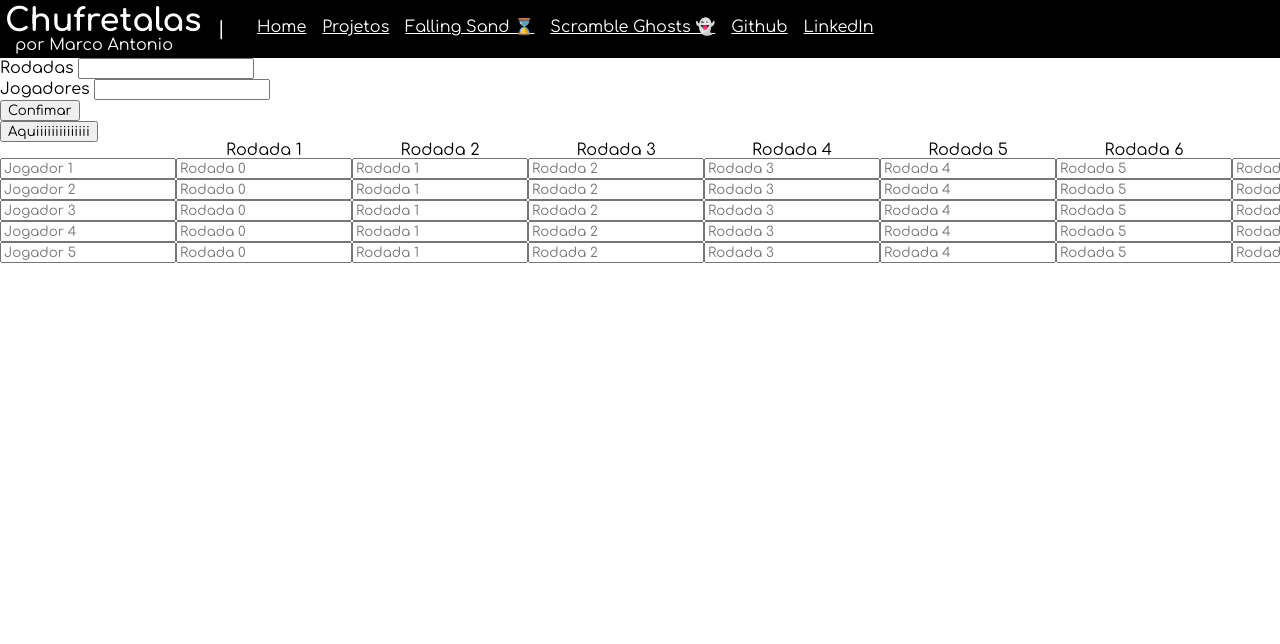
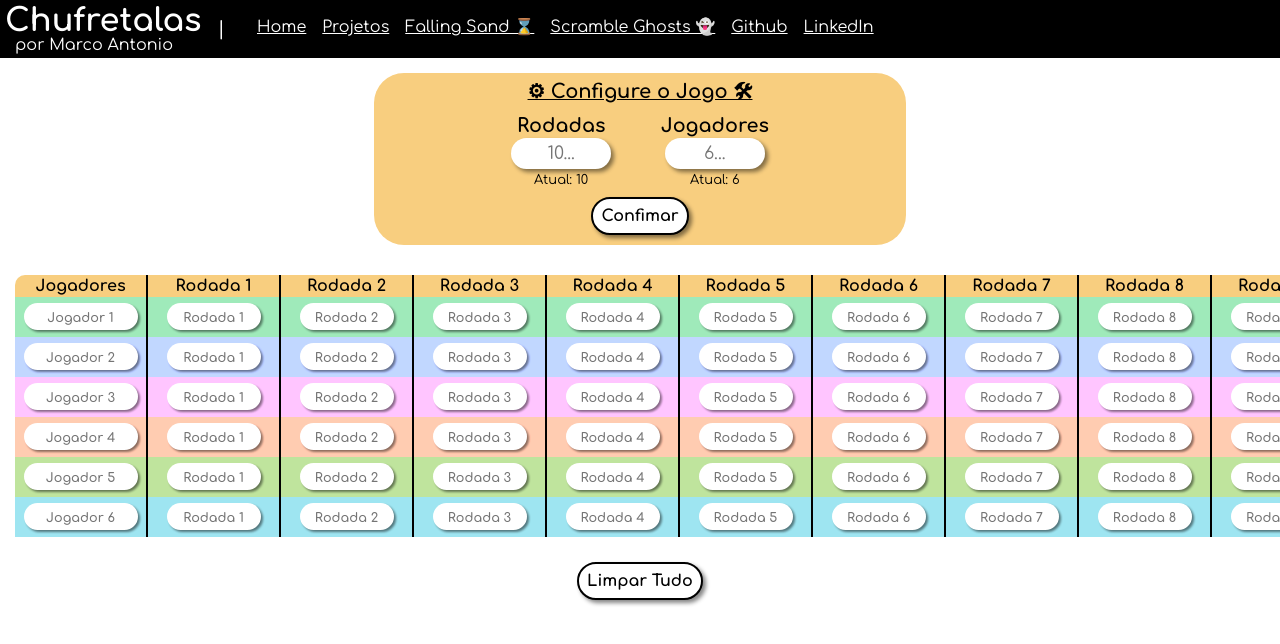
Before and after one commit to Chufretalas/chufretalas_site, a SvelteKit app: page /coisas/double_coisa in a window 1280 px wide. Shown: the top 644 px of the page. Built offline with nearby package versions, Linux system fonts and the light colour scheme.

Commit message:
styled double coisa and made the final adjustments

```diff
--- a/src/routes/coisas/double_coisa/+page.svelte
+++ b/src/routes/coisas/double_coisa/+page.svelte
@@ -5,6 +5,8 @@
     import matrix2DToString from "$lib/utils/matrix2DToString";
     import range from "$lib/utils/range";
     import { onMount } from "svelte";
+
+    const colors = ["#9cee98", "#98eeec", "#98b2ee", "#eeea98", "#ee9898"];
 
     const searchParams = new URLSearchParams($page.url.searchParams);
 
@@ -14,7 +16,7 @@
     let formNPlayers: number;
 
     let rounds: number = 10;
-    let nPlayers: number = 5;
+    let nPlayers: number = 6;
 
     let players = new Array<string>(nPlayers).fill("");
 
@@ -31,8 +33,6 @@
     }
 
     function saveToURL() {
-        console.log("params", Array.from(searchParams.values()));
-        console.log("fui chamado", isMounted);
         if (isMounted) {
             searchParams.set("rounds", rounds.toString());
             searchParams.set("nPlayers", nPlayers.toString());
@@ -62,7 +62,6 @@
         const sPScores = searchParams.get("scores");
 
         if (sPRounds && sPNPlayers && sPPlayers && sPScores) {
-            console.log({ sPRounds, sPNPlayers, sPPlayers, sPScores });
             rounds = +sPRounds;
             nPlayers = +sPNPlayers;
             players = sPPlayers.split(";");
@@ -82,8 +81,6 @@
                 }
             }
 
-            console.log("new scores", newScores);
-
             scores = newScores;
         }
 
@@ -91,12 +88,18 @@
     });
 
     //TODO: make it decent to look at
-    //TODO: add a reset button
+    //TODO: make an indication to whoever is winning
+    //TODO: show a leaderboard when all scores are filled
 </script>
+
+<svelte:head>
+    <title>Chufretalas - Double Coisa</title>
+</svelte:head>
 
 <Navbar />
 <main>
     <form
+        id="config_form"
         on:submit={(e) => {
             if (
                 confirm(
@@ -115,16 +118,20 @@
             }
         }}
     >
+        <h2>⚙ Configure o Jogo 🛠</h2>
+        <div class="inputs">
             <fieldset>
                 <label for="rounds">Rodadas</label>
                 <input
                     type="number"
                     name="rounds"
                     id="rounds"
-                min="0"
+                    placeholder="10..."
+                    min="1"
                     step="1"
                     bind:value={formRounds}
                 />
+                <span>Atual: {rounds}</span>
             </fieldset>
             <fieldset>
                 <label for="n_players">Jogadores</label>
@@ -132,18 +139,20 @@
                     type="number"
                     name="n_players"
                     id="n_players"
-                min="0"
+                    placeholder="6..."
+                    min="1"
                     step="1"
                     bind:value={formNPlayers}
                 />
+                <span>Atual: {nPlayers}</span>
             </fieldset>
+        </div>
         <button type="submit">Confimar</button>
     </form>
-    <button on:click={() => console.log(scores)}>Aquiiiiiiiiiiiiii</button>
     <table id="scores_table">
         <thead>
             <tr>
-                <th></th>
+                <th>Jogadores</th>
                 {#each range(1, rounds + 1) as roundNumber}
                     <th>Rodada {roundNumber}</th>
                 {/each}
@@ -152,53 +161,236 @@
         </thead>
         <tbody>
             {#each range(0, nPlayers) as vidx}
-                <tr>
-                    <td
-                        ><input
+                <tr
+                    style:filter={`hue-rotate(${Math.random() * 20 + vidx * 80}deg)`}
+                >
+                    <td>
+                        <div>
+                            <input
+                                class="name_input"
                                 type="text"
                                 bind:value={players[vidx]}
                                 placeholder={`Jogador ${vidx + 1}`}
                             />
+                        </div>
                     </td>
                     {#each range(0, rounds) as hidx}
-                        <td
-                            ><input
+                        <td>
+                            <div>
+                                <input
                                     type="number"
                                     min="0"
                                     step="1"
                                     bind:value={scores[vidx][hidx]}
-                                placeholder={`Rodada ${hidx}`}
+                                    placeholder={`Rodada ${hidx + 1}`}
                                     id={`${vidx} ${hidx}`}
                                 />
+                            </div>
                         </td>
                     {/each}
-                    <td
-                        ><input
+                    <td>
+                        <div>
+                            <input
                                 type="number"
                                 disabled
                                 value={scores[vidx].reduce(
-                                (acc, crr) => acc+ crr,
+                                    (acc, crr) => acc + crr,
                                     0,
                                 )}
                                 placeholder={`Jogador ${vidx + 1}`}
                             />
+                        </div>
                     </td>
                 </tr>
             {/each}
         </tbody>
     </table>
+
+    <button
+        id="clear_all_button"
+        on:click={() => {
+            if (confirm("Deseja mesmo limpar todos os dados?")) {
+                players = new Array(nPlayers).fill("");
+                scores = new Array(nPlayers)
+                    .fill(undefined)
+                    .map(() => new Array(rounds));
+                saveToURL();
+            }
+        }}>Limpar Tudo</button
+    >
 </main>
 
 <style>
+    button {
+        cursor: pointer;
+        background-color: white;
+        border-radius: 9999px;
+        border-style: solid;
+        padding: 8px;
+        font-size: 1rem;
+        font-weight: bold;
+        filter: drop-shadow(3px 3px 2px rgba(0, 0, 0, 0.473));
+        transition: all 200ms;
+    }
+
+    button:hover,
+    button:active {
+        background-color: black;
+        color: white;
+    }
+
     main {
         width: 100vw;
         margin: 0 auto;
     }
 
+    input::-webkit-outer-spin-button,
+    input::-webkit-inner-spin-button {
+        display: none;
+    }
+
+    #config_form {
+        background-color: #f8ce7f;
+        width: 40%;
+        margin: 15px auto;
+        padding: 10px;
+        border-radius: 30px;
+        display: flex;
+        flex-direction: column;
+        align-items: center;
+        row-gap: 10px;
+    }
+
+    #config_form h2 {
+        font-weight: bold;
+        text-decoration: underline;
+        font-size: 1.22rem;
+        margin-bottom: 3px;
+    }
+
+    #config_form .inputs {
+        width: 60%;
+        display: flex;
+        justify-content: space-around;
+    }
+
+    #config_form fieldset {
+        display: flex;
+        flex-direction: column;
+        align-items: center;
+    }
+
+    #config_form label {
+        font-size: 1.2rem;
+        margin-bottom: 3px;
+        font-weight: bold;
+    }
+
+    #config_form input {
+        width: 6rem;
+        height: 1.8rem;
+        border: none;
+        border-radius: 20px;
+        text-align: center;
+        font-size: 1.1rem;
+        filter: drop-shadow(3px 3px 2px rgba(0, 0, 0, 0.473));
+    }
+
+    #config_form span {
+        margin-top: 5px;
+        font-size: small;
+    }
+
+    /* Table styles */
+
     #scores_table {
         display: block;
+        width: fit-content;
         max-width: 100%;
         overflow-x: scroll;
         overflow-y: hidden;
+        margin: auto;
+        margin-top: 30px;
+        padding: 0 15px;
+    }
+
+    thead {
+        background-color: #f8ce7f;
+    }
+
+    thead tr th:first-child {
+        border-top-left-radius: 10px;
+        border-left: none;
+        border-right: black solid 2px;
+    }
+
+    thead tr th:last-child {
+        border-top-right-radius: 10px;
+        border-left: black solid 2px;
+        border-right: none;
+    }
+
+    td:first-child {
+        border-left: none;
+        border-right: black solid 2px;
+    }
+
+    td:last-child {
+        border-left: black solid 2px;
+        border-right: none;
+    }
+
+    td,
+    th {
+        border-left: black solid 2px;
+        border-right: black solid 2px;
+        width: 125px;
+        min-width: 125px;
+    }
+
+    td div {
+        height: 40px;
+        display: flex;
+        align-items: center;
+        justify-content: center;
+    }
+
+    tbody tr {
+        height: 40px;
+        background-color: #a0eab8;
+    }
+
+    thead tr th {
+        padding: 3px;
+        font-weight: 700;
+    }
+
+    td input::placeholder {
+        font-size: 0.8rem;
+    }
+
+    td input {
+        width: 90px;
+        height: 25px;
+        border: none;
+        border-radius: 9999px;
+        background-color: white;
+        text-align: center;
+        font-size: 1rem;
+        font-weight: 600;
+        filter: drop-shadow(2px 2px 1px rgba(0, 0, 0, 0.473));
+    }
+
+    td input.name_input {
+        width: 110px;
+        font-size: 0.9rem;
+    }
+
+    /* End Table styles */
+
+    #clear_all_button {
+        display: block;
+        margin: auto;
+        margin-top: 25px;
     }
 </style>
```
Lines whose indentation alone changed are shown as unchanged.
